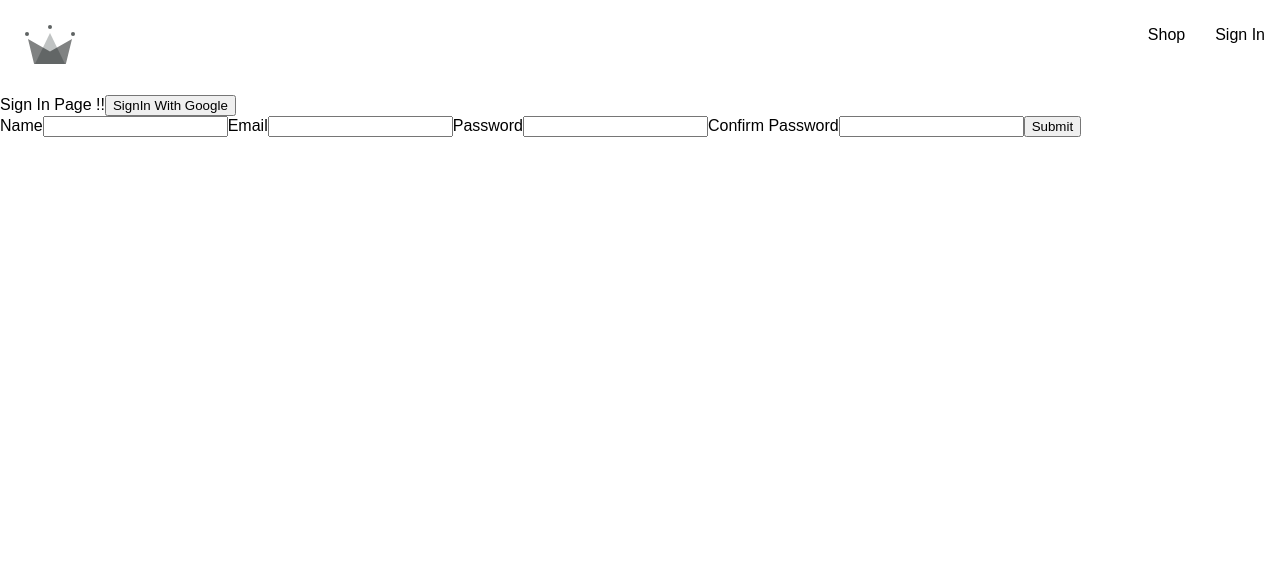
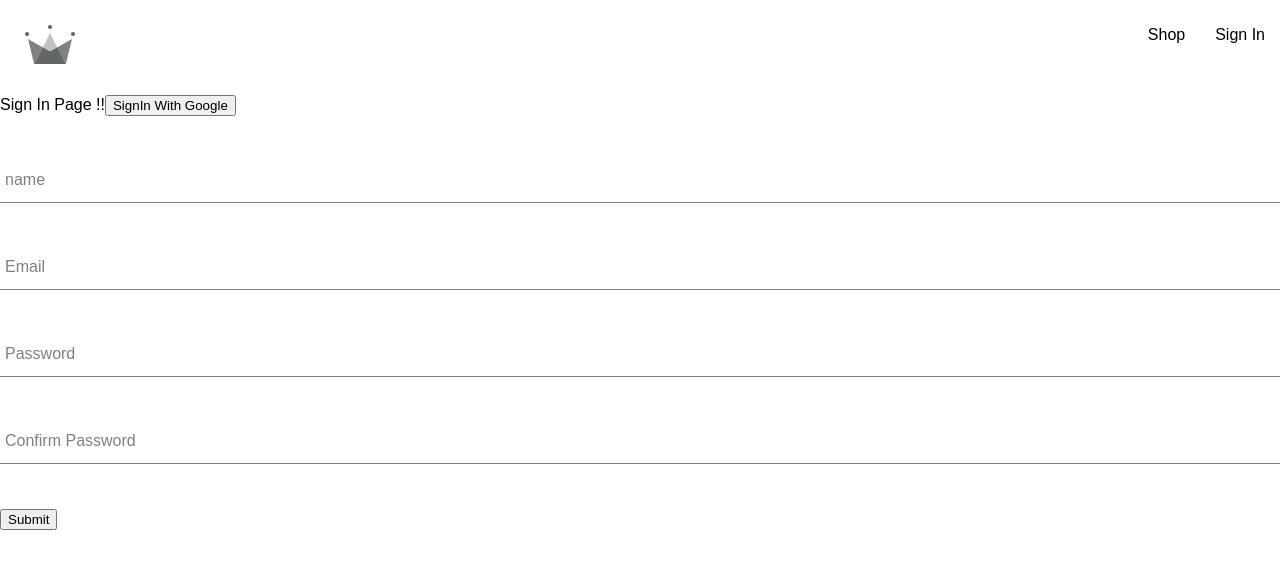
Before and after one commit to Remoan-T/react-project, a React (Create React App) app: page /sign-in in a window 1280 px wide. Shown: the top 568 px of the page. Built offline with nearby package versions, Linux system fonts and the light colour scheme; a web font is replaced by a local one.

Commit message:
Completed Sign up component and Created A Form input Componenet

```diff
--- /dev/null
+++ b/src/components/form-input/form-input.component.jsx
@@ -0,0 +1,22 @@
+import './form-input.styles.scss'
+import React from "react";
+
+const FormInput =({label ,...otherProps}) => {
+    return (
+        <div className="group">
+
+     <input
+     className='form-input'
+        {...otherProps}
+        />
+   {label && (
+<label className={`${otherProps.value.length ? 'shrink' : ''} form-input-label`}>
+    {label}
+    </label>
+
+   )}
+        </div>
+    );
+}
+
+export default FormInput;
--- /dev/null
+++ b/src/components/form-input/form-input.styles.scss
@@ -0,0 +1,54 @@
+$sub-color: grey;
+$main-color: black;
+
+@mixin shrinkLabel {
+  top: -14px;
+  font-size: 12px;
+  color: $main-color;
+}
+
+.group {
+  position: relative;
+  margin: 45px 0;
+
+  .form-input {
+    background: none;
+    background-color: white;
+    color: $sub-color;
+    font-size: 18px;
+    padding: 10px 10px 10px 5px;
+    display: block;
+    width: 100%;
+    border: none;
+    border-radius: 0;
+    border-bottom: 1px solid $sub-color;
+    margin: 25px 0;
+
+    &:focus {
+      outline: none;
+    }
+
+    &:focus ~ .form-input-label {
+      @include shrinkLabel();
+    }
+  }
+
+  input[type='password'] {
+    letter-spacing: 0.3em;
+  }
+
+  .form-input-label {
+    color: $sub-color;
+    font-size: 16px;
+    font-weight: normal;
+    position: absolute;
+    pointer-events: none;
+    left: 5px;
+    top: 10px;
+    transition: 300ms ease all;
+
+    &.shrink {
+      @include shrinkLabel();
+    }
+  }
+}
--- a/src/components/sign-up-form/sign-up-form.component.jsx
+++ b/src/components/sign-up-form/sign-up-form.component.jsx
@@ -1,56 +1,100 @@
-import React ,{useState} from "react";
-import { createAuthUserWithEmailAndPassword } from "../../utils/firebase/firebase.utils";
+import React, { useState } from "react";
+import FormInput from "../form-input/form-input.component";
+import {
+  createAuthUserWithEmailAndPassword,
+  createUserDocumentFromAuth,
+} from "../../utils/firebase/firebase.utils";
 
-const defaultFormFields ={
-displayName: '',
-email:'',
-password:'',
-confirmPassword:''
-}
+const defaultFormFields = {
+  displayName: "",
+  email: "",
+  password: "",
+  confirmPassword: "",
+};
 
+const SignUpForm = () => {
+  const [formFields, setFormFields] = useState(defaultFormFields);
+  const { displayName, email, password, confirmPassword } = formFields;
 
-const SignUpForm = () =>{
-
-    const [formFields , setFormFields] = useState(defaultFormFields);
-    const {displayName , email , password ,confirmPassword} = formFields;
-
+  const resetForm = () => {
+    setFormFields(defaultFormFields);
+  };
 
   const hundleChange = (event) => {
-    const {name , value} = event.target;
-    setFormFields({...formFields,[name]: value});
-
-}
-
+    const { name, value } = event.target;
+    setFormFields({ ...formFields, [name]: value });
+  };
 
   const hundleSubmit = (event) => {
     event.preventDefault();
-console.log(email);
+    if (password !== confirmPassword) {
+      alert("Passwords Dont Match !");
+      return;
+    }
+    createUser();
+  };
 
-
+  const createUser = async () => {
+    try {
+      const response = await createAuthUserWithEmailAndPassword(
+        email,
+        password,
+        displayName
+      );
+      await createUserDocumentFromAuth(response.user, { displayName });
+      resetForm();
+    } catch (error) {
+      if (error.code === "auth/email-already-in-use") {
+        alert("Email Already Registed !");
+      } else {
+        console.log("Error In User Creation !!", error);
       }
-
+    }
+  };
 
   return (
-
     <div>
       <form onSubmit={hundleSubmit}>
-<label>Name</label>
-<input type='text' onChange={hundleChange} name='displayName' value={displayName} required/>
+        <FormInput
+          label='name'
+          type="text"
+          onChange={hundleChange}
+          name="displayName"
+          value={displayName}
+          required
+        />
 
-<label>Email</label>
-<input type='email' onChange={hundleChange} name='email' value={email} required/>
+        <FormInput
+          label='Email'
+          type="email"
+          onChange={hundleChange}
+          name="email"
+          value={email}
+          required
+        />
 
-<label>Password</label>
-<input type='password' onChange={hundleChange} name='password' value={password} required/>
+        <FormInput
+          label='Password'
+          type="password"
+          onChange={hundleChange}
+          name="password"
+          value={password}
+          required
+        />
 
-<label>Confirm Password</label>
-<input type='password' onChange={hundleChange} name='confirmPassword' value={confirmPassword} required/>
+        <FormInput
+        label='Confirm Password'
+          type="password"
+          onChange={hundleChange}
+          name="confirmPassword"
+          value={confirmPassword}
+          required
+        />
 
-<button type="submit" >Submit</button>
+        <button type="submit">Submit</button>
       </form>
     </div>
-
   );
-}
+};
 
 export default SignUpForm;
--- a/src/utils/firebase/firebase.utils.js
+++ b/src/utils/firebase/firebase.utils.js
@@ -24,7 +24,8 @@
    export const signInWithGooglePopup = ()=> signInWithPopup(auth, provider);
    export const db = getFirestore();
 
-   export const createUserDocumentFromAuth = async (userAuth) => {
+   export const createUserDocumentFromAuth = async (userAuth, additionalInfo={}) => {
+
      const userDocRef = doc(db ,'users',userAuth.uid);
      console.log(userDocRef);
 
@@ -33,14 +34,16 @@
       console.log(userSnapshot.exists());
 
       if(!userSnapshot.exists()){
-        const {displayName , email} = userAuth;
+        const {displayName, email} = userAuth;
         const createdAt = new Date();
+
 
         try{
           await setDoc(userDocRef,{
             displayName,
             email,
-            createdAt
+            createdAt,
+            ...additionalInfo
           });
 
           }catch (err){
@@ -51,8 +54,8 @@
         return userDocRef;
       }
 
-      export const createAuthUserWithEmailAndPassword = async (email,password) => {
+      export const createAuthUserWithEmailAndPassword = async (email,password ,displayName) => {
         if (!email || !password) return;
-        return await createUserWithEmailAndPassword(auth , email , password);
+        return await createUserWithEmailAndPassword(auth , email , password ,displayName);
 
       }
```
Lines whose indentation alone changed are shown as unchanged.
